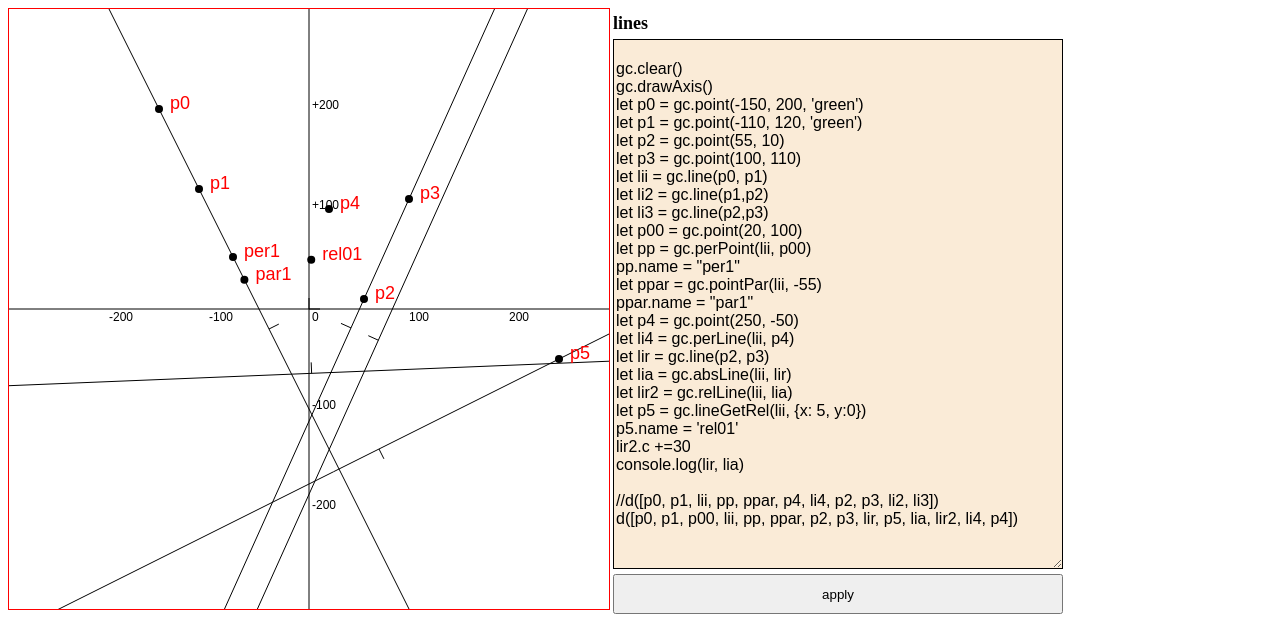
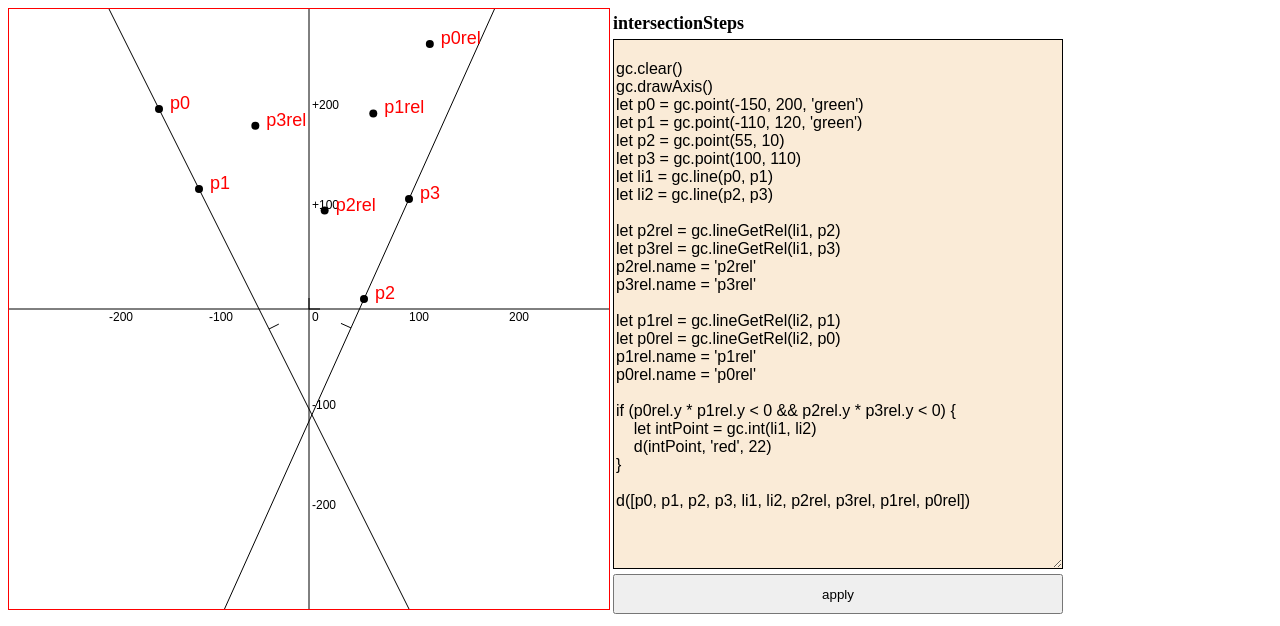
Before and after one commit to kasm/geom, a plain HTML site: page index.html in a window 1280 px wide. Shown: the top 626 px of the page. Drawn offline with Linux system fonts and the light colour scheme.

Commit message:
add example with intersection step

```diff
--- a/index.html
+++ b/index.html
@@ -86,7 +86,7 @@ let pEval =projects.tapeTriangle.prog
 
   eval(pEval)
 
-  setActiveProject('lines')
+  setActiveProject('intersectionSteps')
   document.getElementById('applyButton').addEventListener('click', () => {
     let t = ta.value
 
--- a/projects.js
+++ b/projects.js
@@ -27,6 +27,36 @@ console.log(lir, lia)
 
 //d([p0, p1, lii, pp, ppar, p4, li4, p2, p3, li2, li3])
 d([p0, p1, p00, lii, pp, ppar, p2, p3, lir, p5, lia, lir2, li4, p4])
+`
+
+
+intersectionSteps = `
+gc.clear()
+gc.drawAxis()
+let p0 = gc.point(-150, 200, 'green')
+let p1 = gc.point(-110, 120, 'green')
+let p2 = gc.point(55, 10)
+let p3 = gc.point(100, 110)
+let li1 = gc.line(p0, p1)
+let li2 = gc.line(p2, p3)
+
+let p2rel = gc.lineGetRel(li1, p2)
+let p3rel = gc.lineGetRel(li1, p3)
+p2rel.name = 'p2rel'
+p3rel.name = 'p3rel'
+
+let p1rel = gc.lineGetRel(li2, p1)
+let p0rel = gc.lineGetRel(li2, p0)
+p1rel.name = 'p1rel'
+p0rel.name = 'p0rel'
+
+if (p0rel.y * p1rel.y < 0 && p2rel.y * p3rel.y < 0) {
+    let intPoint = gc.int(li1, li2)
+    d(intPoint, 'red', 22)
+}
+
+d([p0, p1, p2, p3, li1, li2, p2rel, p3rel, p1rel, p0rel])
+
 `
 
 tapeTriangle = `
@@ -163,5 +193,8 @@ let projects = {
     },
     tapeTriangle: {
         prog: tapeTriangle
+    },
+    intersectionSteps: {
+        prog: intersectionSteps
     }
 }
```
